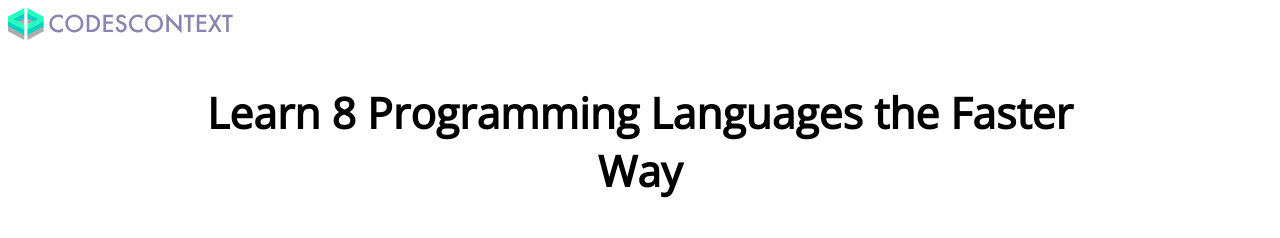
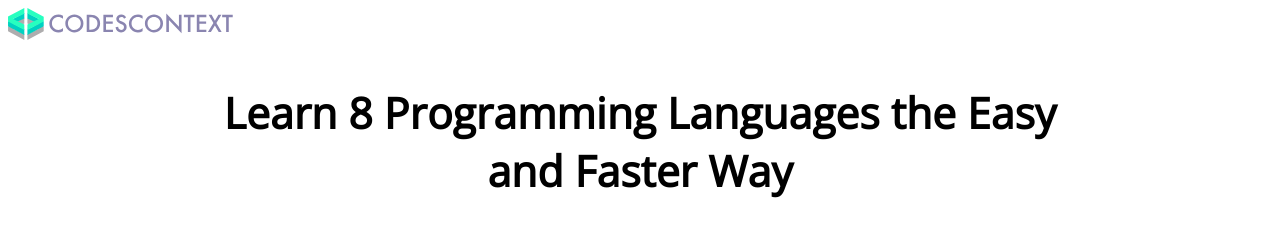
Before and after one commit to codescontext/context, a plain HTML site: page index.html in a window 1280 px wide. Shown: the top 238 px of the page. Drawn offline with nearby package versions, Linux system fonts and the light colour scheme.

Commit message:
Update index.html

```diff
--- a/index.html
+++ b/index.html
@@ -21,7 +21,7 @@
 
 <div class="flexbox">
   <div class="flexcenter">
-    <h3>Learn 8 Programming Languages the Faster Way</h3>
+    <h3>Learn 8 Programming Languages the Easy and Faster Way</h3>
   </div>
 </div>
 <div class="flexbox">
```
